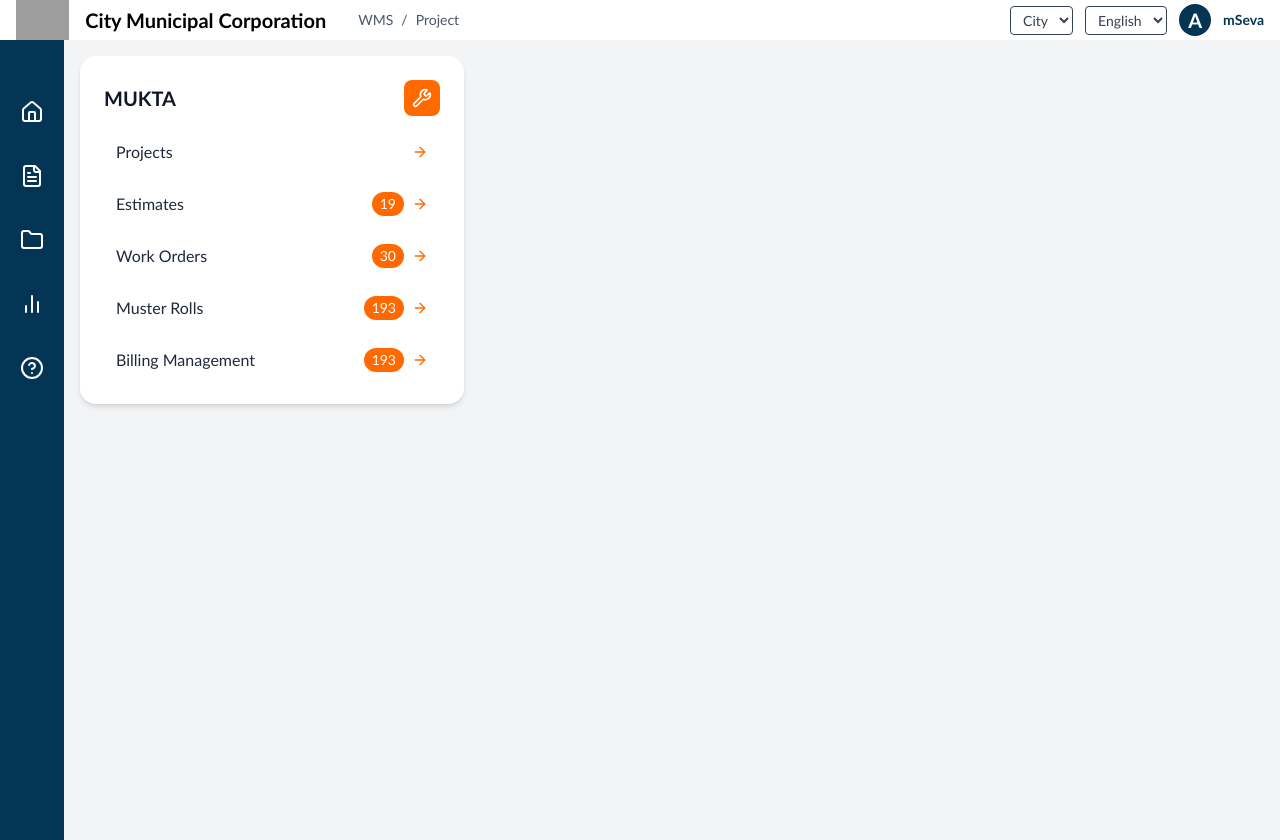
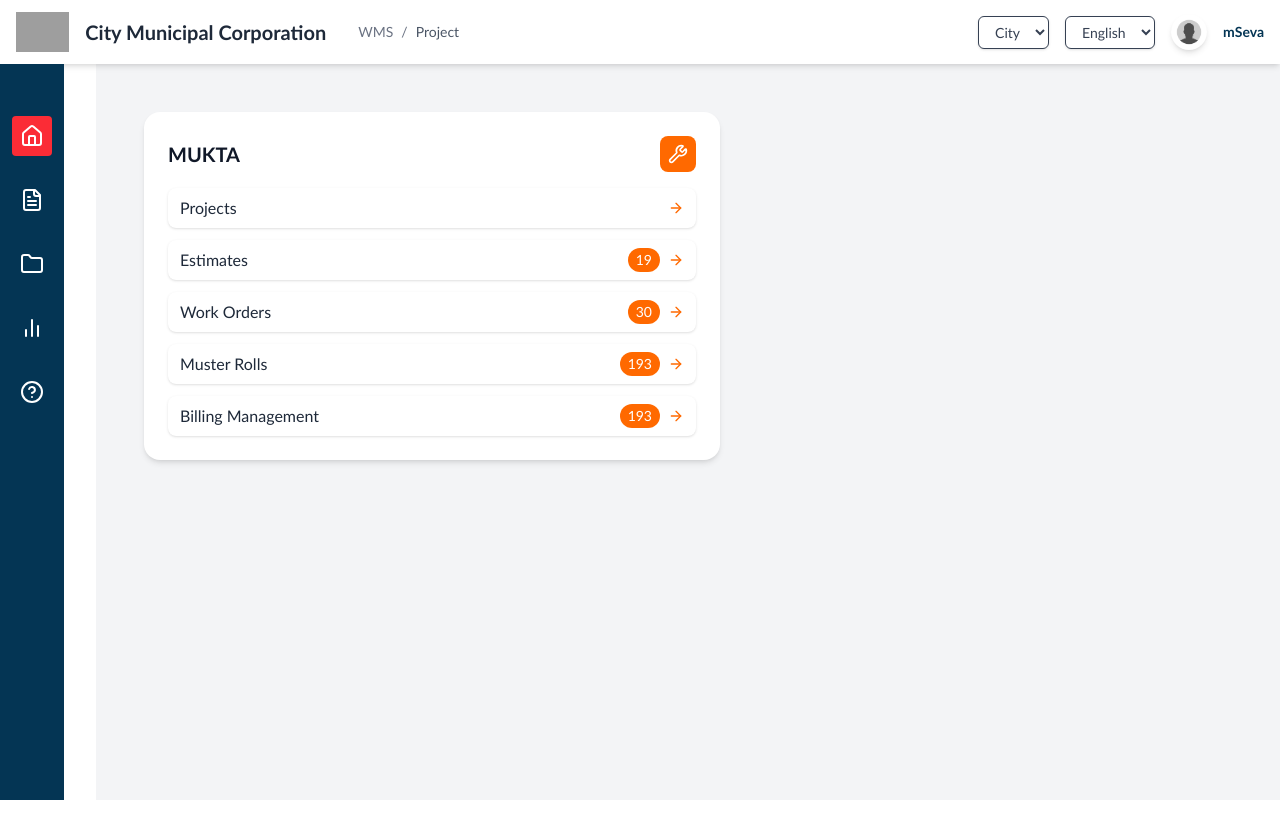
Before and after one commit to prajwal200425/MuktaSoft_Frontend, a React (Vite) app: page / in a window 1280 px wide. After the commit the page ends 800 px from the top, so only its background shows below. Built offline with nearby package versions, Linux system fonts and the light colour scheme; grey boxes are pictures that could not be loaded.

Commit message:
first commit

```diff
--- a/src/assets/assests.js
+++ b/src/assets/assests.js
@@ -1,5 +1,8 @@
 import logo from './logo.png'
+import profile from './profile.avif'
+
 
 export const assests={
-    logo
+    logo,
+    profile
 }
--- a/src/components/Navbar.jsx
+++ b/src/components/Navbar.jsx
@@ -1,56 +1,77 @@
-import React from "react";
+import React, { useState } from "react";
 import { Menu } from "lucide-react";
 import { assests } from "../assets/assests";
 
-export default function Navbar({ setSidebarOpen }) {
+export default function Navbar() {
+  const [menuOpen, setMenuOpen] = useState(false);
+
   return (
-    <header className="bg-white h-16 shadow px-4 flex items-center justify-between">
+    <header className="bg-white h-16 shadow-md px-4 flex items-center justify-between sticky top-0 z-40">
+
       <div className="flex items-center gap-4 min-w-0">
-        {/* Mobile menu icon */}
-        <button
-          className="lg:hidden"
-          onClick={() => setSidebarOpen((prev) => !prev)}
-        >
-          <Menu className="w-6 h-6 text-gray-700" />
-        </button>
-
-        {/* Logo */}
         <img
           src={assests.logo}
           alt="Logo"
           className="h-10 w-auto max-w-[120px] object-contain"
         />
 
-        {/* Organization Name */}
-        <div className="text-lg lg:text-xl font-semibold whitespace-nowrap truncate">
+        <div className="text-lg lg:text-xl font-bold text-gray-800 whitespace-nowrap truncate">
           City Municipal Corporation
         </div>
 
-        {/* Breadcrumb Nav (Only visible on large screens) */}
-        <nav className="hidden lg:flex gap-2 text-sm text-gray-600 ml-4">
+
+        <nav className="hidden lg:flex gap-2 text-sm text-gray-500 ml-4 items-center">
           <span className="font-medium">WMS</span>
           <span>/</span>
-          <span>Project</span>
+          <span className="text-gray-600">Project</span>
         </nav>
       </div>
 
-      {/* Right Section */}
-      <div className="flex items-center gap-3">
-        <select className="text-sm border px-2 py-1 rounded text-gray-700">
-          <option>City</option>
-        </select>
-        <select className="text-sm border px-2 py-1 rounded text-gray-700">
-          <option>English</option>
-        </select>
 
-        <div className="w-8 h-8 bg-[#043554] text-white flex items-center justify-center rounded-full font-semibold">
-          A
+      <div className="flex items-center gap-4">
+
+        <div className="hidden md:flex items-center gap-4">
+          <select className="text-sm border px-3 py-1.5 rounded-md text-gray-700 bg-white shadow-sm hover:border-gray-400 focus:outline-none focus:ring-2 focus:ring-blue-100">
+            <option>City</option>
+          </select>
+
+          <select className="text-sm border px-3 py-1.5 rounded-md text-gray-700 bg-white shadow-sm hover:border-gray-400 focus:outline-none focus:ring-2 focus:ring-blue-100">
+            <option>English</option>
+          </select>
         </div>
 
-        <span className="font-semibold text-[#043554] text-sm whitespace-nowrap">
+
+        <img
+          src={assests.profile}
+          className="w-9 h-9 bg-[#043554] text-white flex items-center justify-center rounded-full text-base font-semibold shadow-md"
+        />
+
+
+        <span className="font-semibold text-[#043554] text-sm whitespace-nowrap hidden sm:block">
           mSeva
         </span>
+
+
+        <button
+          onClick={() => setMenuOpen((prev) => !prev)}
+          className="md:hidden p-2 rounded-md hover:bg-gray-100 transition"
+        >
+          <Menu className="w-6 h-6 text-gray-700" />
+        </button>
       </div>
+
+
+      {menuOpen && (
+        <div className="absolute top-16 right-4 bg-white border rounded-md shadow-md p-4 flex flex-col gap-3 w-48 z-50 md:hidden">
+          <select className="text-sm border px-3 py-1.5 rounded-md text-gray-700 bg-white focus:outline-none focus:ring-2 focus:ring-blue-100">
+            <option>City</option>
+          </select>
+
+          <select className="text-sm border px-3 py-1.5 rounded-md text-gray-700 bg-white focus:outline-none focus:ring-2 focus:ring-blue-100">
+            <option>English</option>
+          </select>
+        </div>
+      )}
     </header>
   );
 }
--- a/src/components/SideBar.jsx
+++ b/src/components/SideBar.jsx
@@ -1,10 +1,10 @@
-import React from "react";
+import React, { useState } from "react";
 import {
   Home,
   FileText,
   Folder,
   BarChart2,
-  HelpCircle
+  HelpCircle,
 } from "lucide-react";
 
 const links = [
@@ -16,18 +16,24 @@ const links = [
 ];
 
 export default function Sidebar() {
+  const [activeLink, setActiveLink] = useState("Home");
+
   return (
     <div className="w-16 bg-[#043554] text-white min-h-screen fixed lg:static z-50 p-3 flex flex-col items-center">
       <nav className="mt-10 flex flex-col gap-6">
         {links.map(({ icon: Icon, label }) => (
-          <a
-            href="#"
+          <button
             key={label}
-            className="p-2 rounded hover:bg-white hover:text-[#043554] transition-colors duration-200"
-            title={label} // Tooltip on hover
+            onClick={() => setActiveLink(label)}
+            className={`p-2 rounded transition-colors duration-200 ${
+              activeLink === label
+                ? "bg-red-500 text-white"
+                : "hover:bg-white hover:text-[#043554] text-white"
+            }`}
+            title={label}
           >
-            <Icon size={24} className="text-white" />
-          </a>
+            <Icon size={24} />
+          </button>
         ))}
       </nav>
     </div>
--- a/src/pages/Home.jsx
+++ b/src/pages/Home.jsx
@@ -1,4 +1,4 @@
-import React from 'react'
+import React from "react";
 import { Wrench, ArrowRight } from "lucide-react";
 
 const Home = () => {
@@ -11,8 +11,10 @@ const Home = () => {
   ];
 
   return (
- <div className="bg-white rounded-2xl shadow-md w-full max-w-sm p-4 sm:p-6">
-      {/* Header */}
+    <div className="flex-1 p-4 md:p-6 lg:p-8">
+      <div className="bg-white rounded-2xl shadow-md w-full max-w-sm md:max-w-md lg:max-w-lg xl:max-w-xl p-4 sm:p-6">
+
+
         <div className="flex items-center justify-between mb-4">
           <h2 className="text-xl font-bold text-gray-900">MUKTA</h2>
           <div className="bg-orange-500 p-2 rounded-lg">
@@ -20,14 +22,13 @@ const Home = () => {
           </div>
         </div>
 
-      {/* List Items */}
         <div className="space-y-3">
           {items.map((item, index) => (
             <div
               key={index}
-            className="flex justify-between items-center text-gray-800 hover:bg-gray-100 rounded-lg px-3 py-2 transition-colors"
+              className="flex justify-between items-center text-gray-800 bg-white hover:bg-orange-50 hover:text-orange-600 rounded-lg px-3 py-2 transition-all duration-200 cursor-pointer shadow-sm hover:shadow-md"
             >
-            <span className="text-sm sm:text-base">{item.label}</span>
+              <span className="text-sm sm:text-base font-medium">{item.label}</span>
               <div className="flex items-center space-x-2">
                 {item.count !== undefined && (
                   <span className="bg-orange-500 text-white text-xs sm:text-sm rounded-full px-2 py-0.5">
@@ -40,7 +41,7 @@ const Home = () => {
           ))}
         </div>
       </div>
-
+    </div>
   );
 };
 
--- a/src/pages/Layout.jsx
+++ b/src/pages/Layout.jsx
@@ -1,3 +1,4 @@
+
 import React from 'react';
 import Navbar from '../components/Navbar';
 import SideBar from '../components/SideBar';
@@ -6,15 +7,14 @@ import { Outlet } from 'react-router-dom';
 const Layout = () => {
   return (
     <div className="flex flex-col h-screen">
-      {/* Top Navbar */}
+
       <Navbar />
 
-      <div className="flex flex-1">
-        {/* Sidebar */}
+      <div className="flex flex-1 overflow-hidden">
+
         <SideBar />
 
-        {/* Main Content */}
-        <main className="flex-1 p-4 bg-gray-100 overflow-auto">
+        <main className="flex-2 p-4 ml-8 bg-gray-100 overflow-y-auto">
           <Outlet />
         </main>
       </div>
```
Also changed, not shown: src/assets/profile.avif (added). Lines whose indentation alone changed are shown as unchanged.
